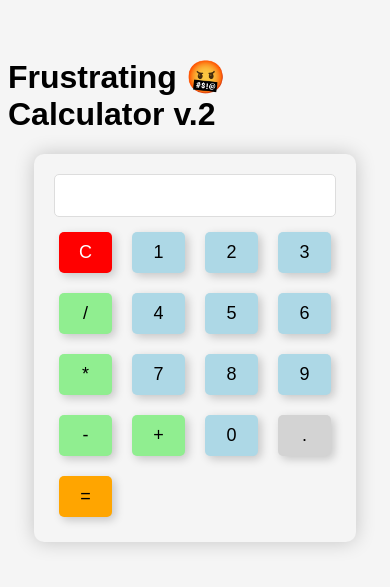
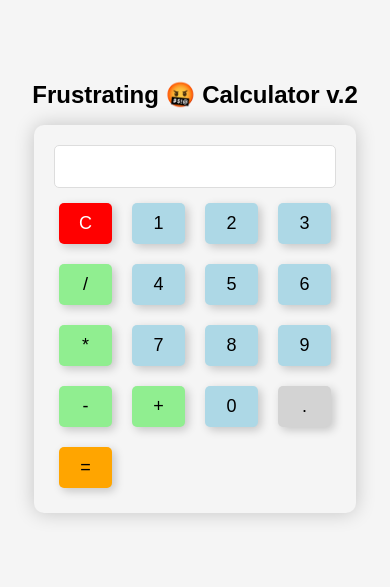
Before and after one commit to jsa-codes/frsutrating-calculator-v2, a plain HTML site: page index.html in a window 390 px wide. Shown: the part 141-728 px from the top of the page. Drawn offline with nearby package versions, Linux system fonts and the light colour scheme.

Commit message:
Added media query for h1 in mobile view

````diff
--- a/styles.css
+++ b/styles.css
@@ -113,3 +113,11 @@ input {
     justify-content: center;
     align-items: center;
 }
+
+@media (max-width: 600px) {
+    h1 {
+        font-size: 24px;
+    }
+}
+```
+```
````
